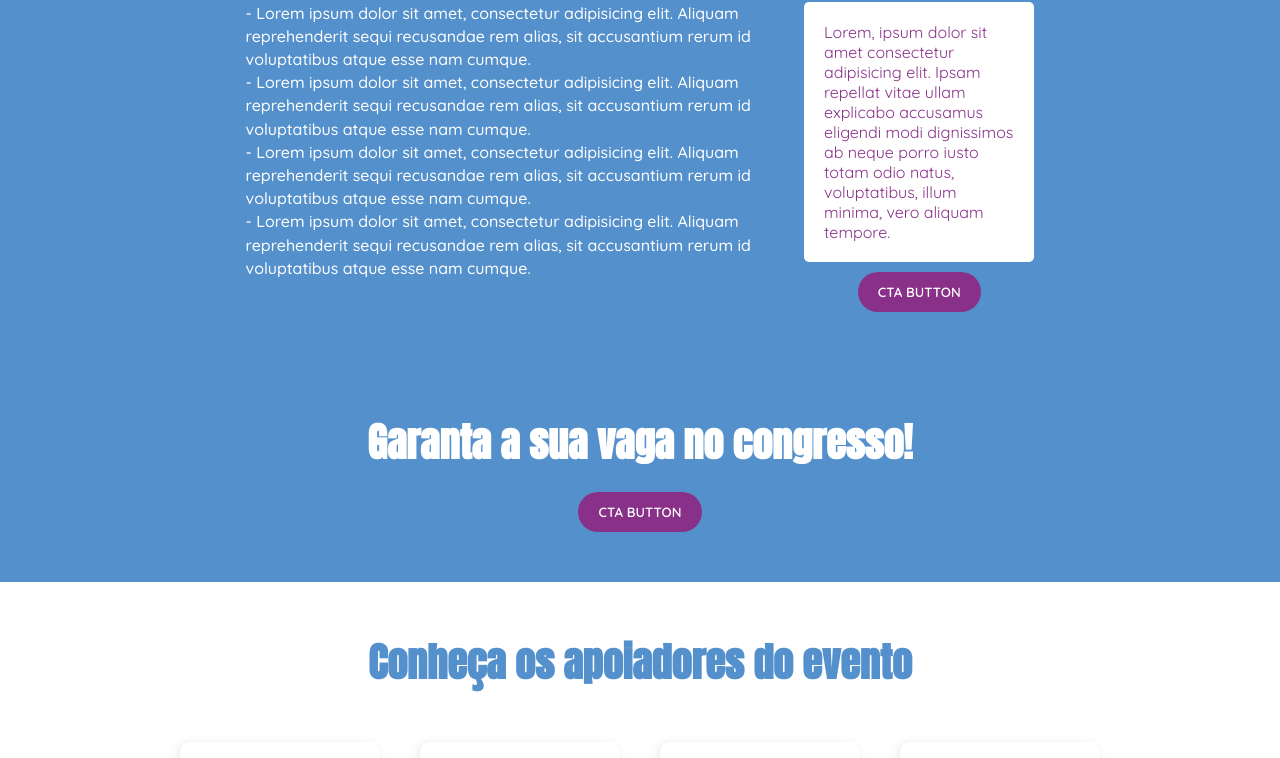
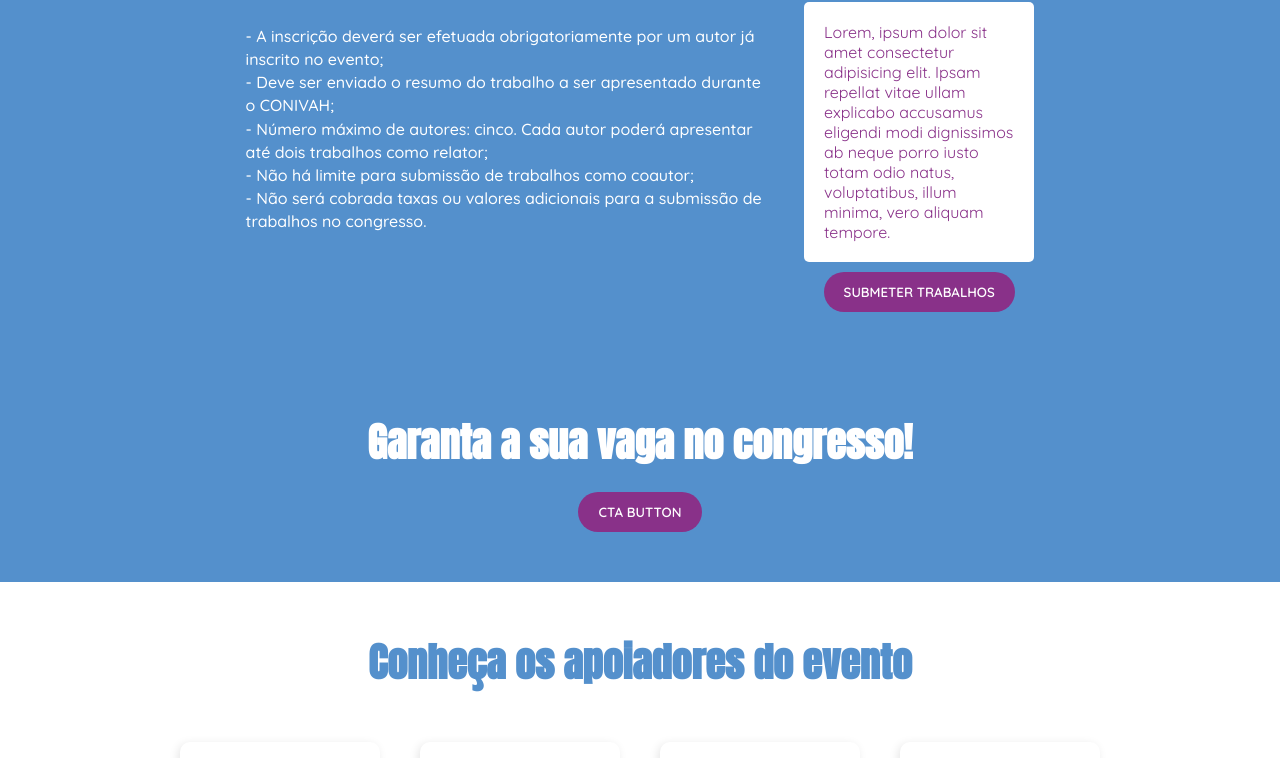
Before and after one commit to pedrohhcunha/congresso, a Next.js app: page / in a window 1280 px wide. Shown: the part 3625-4383 px from the top of the page. Built offline with nearby package versions, Linux system fonts and the light colour scheme.

Commit message:
Adicionando o conteúdo para a seção de submissão de trabalhos

```diff
--- a/components/Trabalhos.jsx
+++ b/components/Trabalhos.jsx
@@ -8,15 +8,16 @@ export default function Trabalhos(props) {
             <div className={styles.content}>
                 <div className={styles.leftArea}>
                     <p className={styles.p}>
-                    -  Lorem ipsum dolor sit amet, consectetur adipisicing elit. Aliquam reprehenderit sequi recusandae rem alias, sit accusantium rerum id voluptatibus atque esse nam cumque. <br />
-                    -  Lorem ipsum dolor sit amet, consectetur adipisicing elit. Aliquam reprehenderit sequi recusandae rem alias, sit accusantium rerum id voluptatibus atque esse nam cumque. <br />
-                    -  Lorem ipsum dolor sit amet, consectetur adipisicing elit. Aliquam reprehenderit sequi recusandae rem alias, sit accusantium rerum id voluptatibus atque esse nam cumque. <br />
-                    -  Lorem ipsum dolor sit amet, consectetur adipisicing elit. Aliquam reprehenderit sequi recusandae rem alias, sit accusantium rerum id voluptatibus atque esse nam cumque. <br />
+                    <br /> - A inscrição deverá ser efetuada  obrigatoriamente por um autor já inscrito no evento;
+                    <br /> - Deve ser enviado o resumo do trabalho a ser apresentado durante o CONIVAH;
+                    <br /> - Número máximo de autores: cinco. Cada autor poderá apresentar até dois trabalhos como relator;
+                    <br /> - Não há limite para submissão de trabalhos como coautor;
+                    <br /> - Não será cobrada taxas ou valores adicionais para a submissão de trabalhos no congresso.
                     </p>
                 </div>
                 <div className={styles.rightArea}>
                     <div className={styles.calendar}>Lorem, ipsum dolor sit amet consectetur adipisicing elit. Ipsam repellat vitae ullam explicabo accusamus eligendi modi dignissimos ab neque porro iusto totam odio natus, voluptatibus, illum minima, vero aliquam tempore.</div>
-                    <Button>CTA BUTTON</Button>
+                    <Button>Submeter trabalhos</Button>
                 </div>
             </div>
         </section>
```
